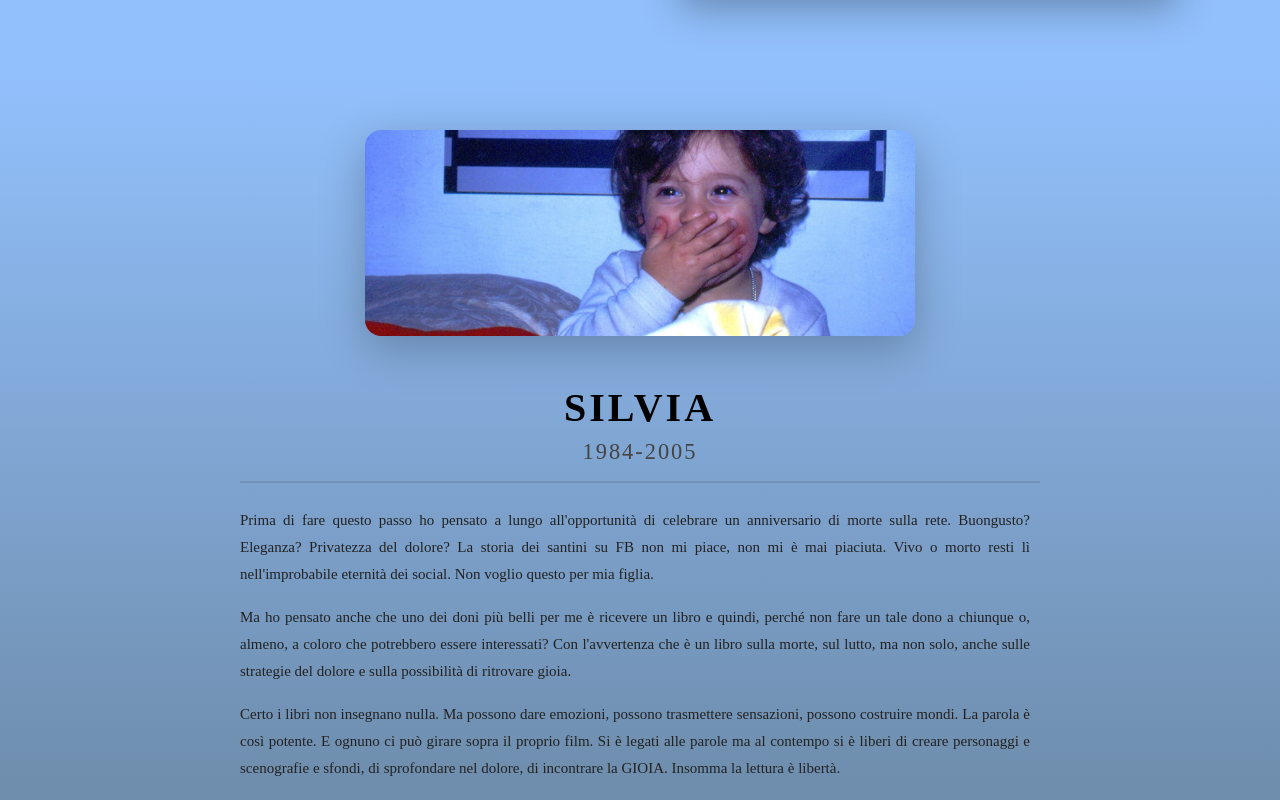
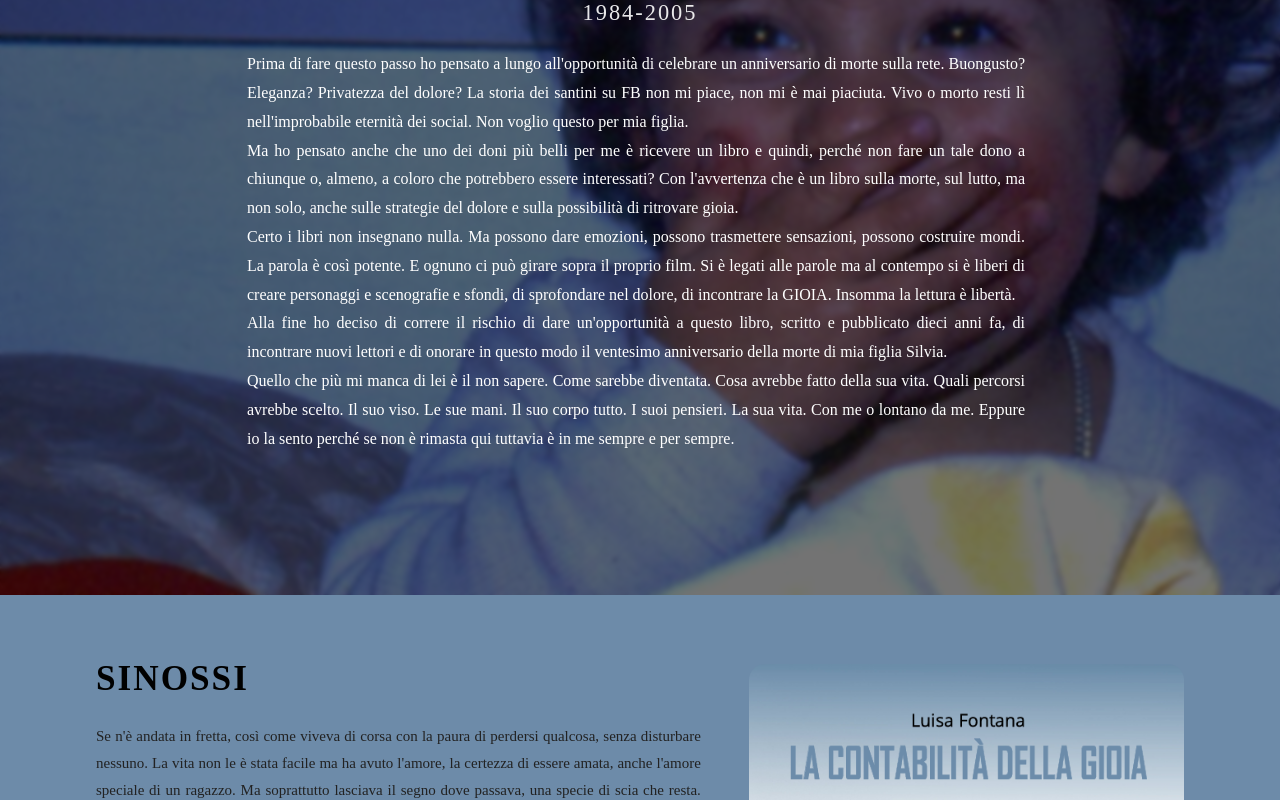
Before and after one commit to Khizar-Alii/ragazza, a React (Vite) app: page / in a window 1280 px wide. Shown: the part 1100-1900 px from the top of the page. Built offline with nearby package versions, Linux system fonts and the light colour scheme; a web font is replaced by a local one.

Commit message:
updated swap sections

```diff
--- a/src/components/Introduction/introduction.module.css
+++ b/src/components/Introduction/introduction.module.css
@@ -1,126 +1,92 @@
 .introContainer {
-  padding-top: 4rem;
-  padding-bottom: 4rem;
+  position: relative;
+  background-size: cover;
+  background-position: center;
+  background-repeat: no-repeat;
+  background-attachment: fixed; /* adds nice parallax effect */
+  min-height: 100vh;
+  padding: 4rem 1.5rem;
+  display: flex;
+  align-items: center;
+  justify-content: center;
+  overflow: hidden;
 }
 
-.contentWrapper {
-  display: flex;
-  flex-direction: column; /* Stack text and image vertically */
-  align-items: center;
-  justify-content: center;
-  gap: 3rem;
-  flex-wrap: wrap;
-  text-align: center;
+/* semi-transparent overlay for readability */
+.overlay {
+  position: absolute;
+  inset: 0;
+  background: rgba(0, 0, 0, 0.55);
+  backdrop-filter: blur(2px);
+  z-index: 1;
 }
 
-/* Image Section */
-.imageColumn {
+/* main text container */
+.textWrapper {
+  position: relative;
+  z-index: 2;
+  max-width: 850px;
   width: 100%;
-  display: flex;
-  justify-content: center;
-  align-items: center;
+  color: #fff;
+  text-align: center;
+  padding: 2rem;
+  border-radius: 16px;
 }
 
-.imageWrapper {
-  width: 100%;
-  max-width: 550px;
-  border-radius: 16px;
-  overflow: hidden;
-  box-shadow: 0 12px 45px rgba(0, 0, 0, 0.25);
-  transition: transform 0.3s ease, box-shadow 0.3s ease;
-}
-
-.imageWrapper:hover {
-  transform: scale(1.03);
-  box-shadow: 0 18px 55px rgba(0, 0, 0, 0.35);
-}
-
-.imageWrapper img {
-  width: 100%;
-  height: auto;
-  display: block;
-  object-fit: cover;
-}
-
-/* Text Section */
-.textColumn {
-  max-width: 800px;
-  width: 100%;
-  margin: 0 auto;
-}
-
+/* header styles */
 .header {
   margin-bottom: 1.5rem;
-  padding-bottom: 1rem;
-  border-bottom: 2px solid rgba(0, 0, 0, 0.1);
 }
 
 .name {
-  font-size: 2.5rem;
+  font-size: clamp(2rem, 5vw, 3rem);
   font-weight: 700;
-  color: #000;
   letter-spacing: 3px;
   margin-bottom: 0.5rem;
 }
 
 .years {
-  font-size: 1.4rem;
-  color: #444;
+  font-size: clamp(1.1rem, 3vw, 1.4rem);
   letter-spacing: 2px;
   margin: 0;
+  opacity: 0.9;
 }
 
+/* text */
 .textContent {
-  font-size: 15px;
+  font-size: clamp(14px, 2vw, 16px);
   line-height: 1.8;
-  color: #222;
-  max-height: 600px;
-  overflow-y: auto;
-  padding-right: 10px;
   text-align: justify;
+  padding-right: 8px;
 }
 
-.textContent p {
-  margin-bottom: 1rem;
-}
-
-.textContent p:last-child {
-  margin-bottom: 0;
-}
-
-/* Light scrollbar */
+/* scrollbar (light + minimal) */
 .textContent::-webkit-scrollbar {
   width: 6px;
 }
 .textContent::-webkit-scrollbar-thumb {
-  background-color: rgba(0, 0, 0, 0.3);
+  background-color: rgba(255, 255, 255, 0.4);
   border-radius: 10px;
 }
 
-/* Responsive Tweaks */
-@media (max-width: 968px) {
+/* responsive behavior */
+@media (max-width: 768px) {
+  .introContainer {
+    background-attachment: scroll;
+    padding: 3rem 1rem;
+  }
   .textContent {
     max-height: none;
-    overflow: visible;
-  }
-  .imageWrapper {
-    max-width: 450px;
+    overflow: hidden;
   }
 }
 
 @media (max-width: 480px) {
-  .introContainer {
-    padding-top: 2rem;
-    padding-bottom: 2rem;
-  }
-  .imageWrapper {
-    max-width: 320px;
+  .textWrapper {
+    padding: 1rem;
   }
   .name {
-    font-size: 1.8rem;
-  }
-  .years {
-    font-size: 1.1rem;
+    letter-spacing: 2px;
   }
   .textContent {
     font-size: 13px;
--- a/src/components/Introduction/introduction.tsx
+++ b/src/components/Introduction/introduction.tsx
@@ -3,17 +3,13 @@ import IntroImage from "../../assets/silvia.png";
 
 const Introduction = () => {
   return (
-    <div className={`${styles.introContainer} pageContainer`}>
-      <div className={styles.contentWrapper}>
-        {/* Left Column - Image */}
-        <div className={styles.imageColumn}>
-          <div className={styles.imageWrapper}>
-            <img src={IntroImage} alt="Silvia" />
-          </div>
-        </div>
+    <div
+      className={`${styles.introContainer} pageContainer`}
+      style={{ backgroundImage: `url(${IntroImage})` }}
+    >
+      <div className={styles.overlay}></div>
 
-        {/* Right Column - Text */}
-        <div className={styles.textColumn}>
+      <div className={styles.textWrapper}>
         <div className={styles.header}>
           <h2 className={styles.name}>SILVIA</h2>
           <p className={styles.years}>1984-2005</p>
@@ -22,43 +18,39 @@ const Introduction = () => {
         <div className={styles.textContent}>
           <p>
             Prima di fare questo passo ho pensato a lungo all'opportunità di
-              celebrare un anniversario di morte sulla rete. Buongusto?
-              Eleganza? Privatezza del dolore? La storia dei santini su FB non
-              mi piace, non mi è mai piaciuta. Vivo o morto resti lì
-              nell'improbabile eternità dei social. Non voglio questo per mia
-              figlia.
+            celebrare un anniversario di morte sulla rete. Buongusto? Eleganza?
+            Privatezza del dolore? La storia dei santini su FB non mi piace, non
+            mi è mai piaciuta. Vivo o morto resti lì nell'improbabile eternità
+            dei social. Non voglio questo per mia figlia.
           </p>
           <p>
-              Ma ho pensato anche che uno dei doni più belli per me è ricevere
-              un libro e quindi, perché non fare un tale dono a chiunque o,
-              almeno, a coloro che potrebbero essere interessati? Con
-              l'avvertenza che è un libro sulla morte, sul lutto, ma non solo,
-              anche sulle strategie del dolore e sulla possibilità di ritrovare
-              gioia.
+            Ma ho pensato anche che uno dei doni più belli per me è ricevere un
+            libro e quindi, perché non fare un tale dono a chiunque o, almeno, a
+            coloro che potrebbero essere interessati? Con l'avvertenza che è un
+            libro sulla morte, sul lutto, ma non solo, anche sulle strategie del
+            dolore e sulla possibilità di ritrovare gioia.
           </p>
           <p>
-              Certo i libri non insegnano nulla. Ma possono dare emozioni,
-              possono trasmettere sensazioni, possono costruire mondi. La parola
-              è così potente. E ognuno ci può girare sopra il proprio film. Si è
-              legati alle parole ma al contempo si è liberi di creare personaggi
-              e scenografie e sfondi, di sprofondare nel dolore, di incontrare
-              la GIOIA. Insomma la lettura è libertà.
+            Certo i libri non insegnano nulla. Ma possono dare emozioni, possono
+            trasmettere sensazioni, possono costruire mondi. La parola è così
+            potente. E ognuno ci può girare sopra il proprio film. Si è legati
+            alle parole ma al contempo si è liberi di creare personaggi e
+            scenografie e sfondi, di sprofondare nel dolore, di incontrare la
+            GIOIA. Insomma la lettura è libertà.
           </p>
           <p>
             Alla fine ho deciso di correre il rischio di dare un'opportunità a
             questo libro, scritto e pubblicato dieci anni fa, di incontrare
-              nuovi lettori e di onorare in questo modo il ventesimo
-              anniversario della morte di mia figlia Silvia.
+            nuovi lettori e di onorare in questo modo il ventesimo anniversario
+            della morte di mia figlia Silvia.
           </p>
           <p>
             Quello che più mi manca di lei è il non sapere. Come sarebbe
-              diventata. Cosa avrebbe fatto della sua vita. Quali percorsi
-              avrebbe scelto. Il suo viso. Le sue mani. Il suo corpo tutto. I
-              suoi pensieri. La sua vita. Con me o lontano da me. Eppure io la
-              sento perché se non è rimasta qui tuttavia è in me sempre e per
-              sempre.
+            diventata. Cosa avrebbe fatto della sua vita. Quali percorsi avrebbe
+            scelto. Il suo viso. Le sue mani. Il suo corpo tutto. I suoi
+            pensieri. La sua vita. Con me o lontano da me. Eppure io la sento
+            perché se non è rimasta qui tuttavia è in me sempre e per sempre.
           </p>
-          </div>
         </div>
       </div>
     </div>
--- a/src/components/synopsis/synopsis.tsx
+++ b/src/components/synopsis/synopsis.tsx
@@ -5,7 +5,7 @@ const Synopsis = () => {
     <section className={`${styles.synopsisContainer}`}>
       <div className={`${styles.synopsisWrapper} pageContainer`}>
         <div className={styles.textColumn}>
-          <h2 className={styles.title}>Synopsis</h2>
+          <h2 className={styles.title}>Sinossi</h2>
           <p>
             Se n'è andata in fretta, così come viveva di corsa con la paura di
             perdersi qualcosa, senza disturbare nessuno. La vita non le è stata
--- a/src/components/textImageSection/textImageSection.module.css
+++ b/src/components/textImageSection/textImageSection.module.css
@@ -1,6 +1,7 @@
 .libroLiberoContainer {
   padding-top: 4rem;
   padding-bottom: 4rem;
+  height: 100vh;
 }
 
 .contentWrapper {
@@ -8,6 +9,8 @@
   gap: 4rem;
   align-items: center;
   flex-wrap: wrap;
+  justify-content: center;
+  height: 100%;
 }
 
 .textColumn {
--- a/src/components/textImageSection/textImageSection.tsx
+++ b/src/components/textImageSection/textImageSection.tsx
@@ -1,8 +1,12 @@
-import BikeImage from '../../assets/bikeimg.jpg';
-import styles from './textImageSection.module.css';
+import BikeImage from "../../assets/bikeimg.jpg";
+import Navbar from "../navbar/navbar";
+import styles from "./textImageSection.module.css";
 
 const TextImageSection = () => {
   return (
+    <>
+      <Navbar />
+
       <div className={`${styles.libroLiberoContainer} pageContainer`}>
         <div className={styles.contentWrapper}>
           {/* Left Column - Text */}
@@ -13,8 +17,8 @@ const TextImageSection = () => {
 
             <div className={styles.dedication}>
               <p>
-              Dedicato a Silvia, morta per malattia a vent'anni nello splendore
-              della sua adolescenza.
+                Dedicato a Silvia, morta per malattia a vent'anni nello
+                splendore della sua adolescenza.
               </p>
               <p>Dedicato a Ippolita, sua sorella.</p>
             </div>
@@ -28,6 +32,7 @@ const TextImageSection = () => {
           </div>
         </div>
       </div>
+    </>
   );
 };
 
--- a/src/screens/HomeScreen.tsx
+++ b/src/screens/HomeScreen.tsx
@@ -1,4 +1,4 @@
-import HeroComponent from "../components/hero/heroComponent"
+// import HeroComponent from "../components/hero/heroComponent"
 import Incipit from "../components/incipit/incipit"
 import Introduction from "../components/Introduction/introduction"
 import SlideShowComp from "../components/slideShowComp/slideShowComp"
@@ -9,9 +9,9 @@ import TwoColumnSection from "../components/twoColumnSection/twoColumnSection"
 const HomeScreen = () => {
   return (
     <div>
-        <HeroComponent />
         <div className="gradientSection ">
           <TextImageSection />
+        {/* <HeroComponent /> */}
           <Introduction />
           <Synopsis />
           <TwoColumnSection />
```
Lines whose indentation alone changed are shown as unchanged.
